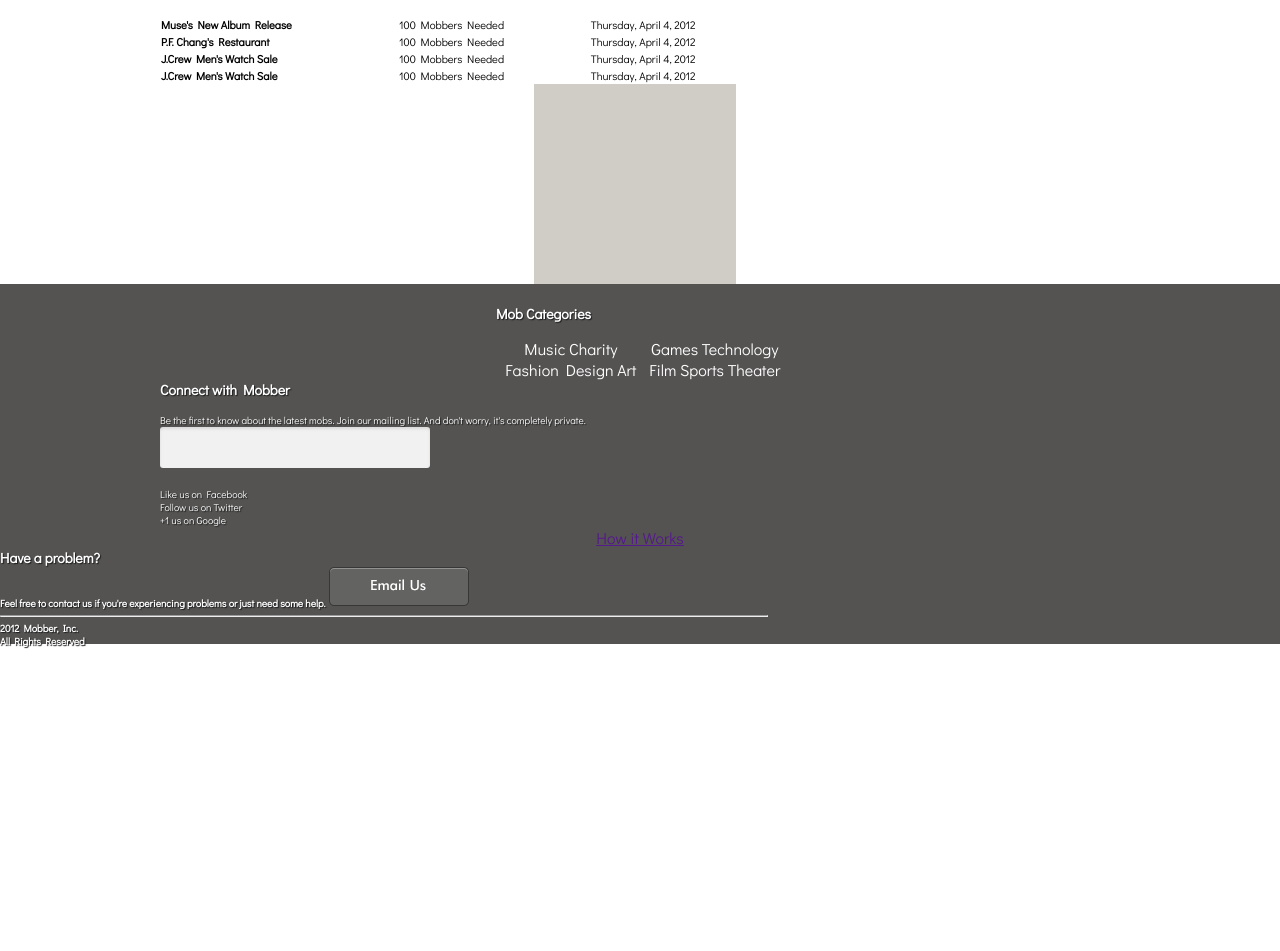
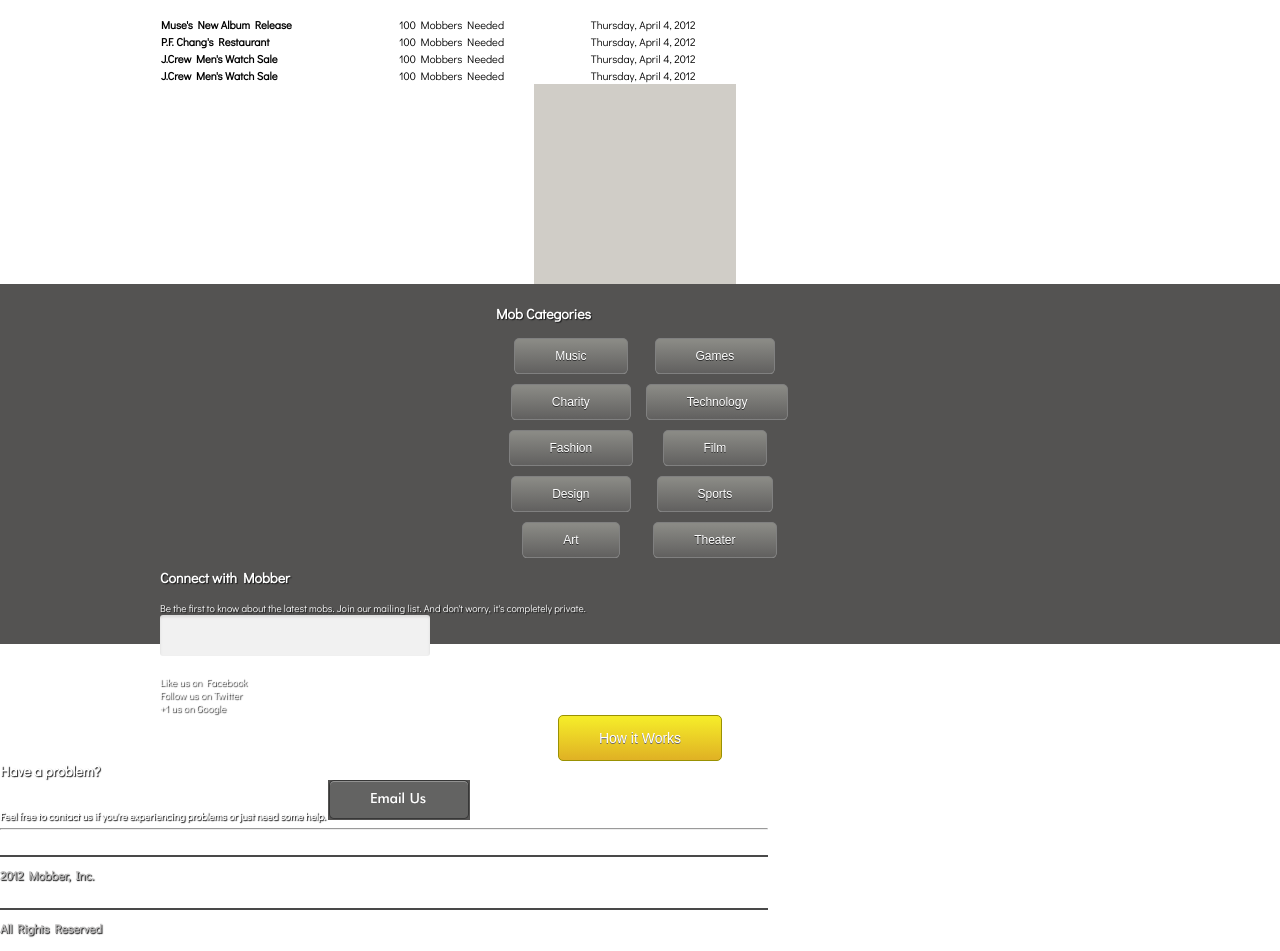
Before and after one commit to annacho/mobber, a plain HTML site: page index.html in a window 1280 px wide. Shown: the part 1147-2098 px from the top of the page. Before the commit the page ends 1810 px from the top, so only its background shows below. Drawn offline with Linux system fonts and the light colour scheme.

Commit message:
Update main.css

```diff
--- a/main.css
+++ b/main.css
@@ -333,8 +333,81 @@ table th{
 	border-bottom: 2px solid #494949;
 }
 
+.grayButton{
+	-moz-box-shadow: 0px 1px 0px -1px #adadad;
+	-webkit-box-shadow: 0px 1px 0px -1px #adadad;
+	box-shadow: 0px 1px 0px -1px #adadad;
+	background:-webkit-gradient(linear, left top, left bottom, color-stop(0.05, #8a8a85), color-stop(1, #61605f));
+	background:-moz-linear-gradient(top, #8a8a85 5%, #61605f 100%);
+	background:-webkit-linear-gradient(top, #8a8a85 5%, #61605f 100%);
+	background:-o-linear-gradient(top, #8a8a85 5%, #61605f 100%);
+	background:-ms-linear-gradient(top, #8a8a85 5%, #61605f 100%);
+	background:linear-gradient(to bottom, #8a8a85 5%, #61605f 100%);
+	filter:progid:DXImageTransform.Microsoft.gradient(startColorstr='#8a8a85', endColorstr='#61605f',GradientType=0);
+	background-color:#8a8a85;
+	-moz-border-radius:5px;
+	-webkit-border-radius:5px;
+	border-radius:5px;
+	border:1px solid #808080;
+	display:inline-block;
+	cursor:pointer;
+	color:#ffffff;
+	font-family:arial;
+	font-size:12px;
+	padding:10px 40px;
+	text-decoration:none;
+	text-shadow:0px 1px 0px #2e2e2e;
+	margin-bottom: 10px;
+}
+
+.grayButton:active{
+	position:relative;
+	top:1px;
+}
+
 #footer .third{
 	width: 30%;
 	display: inline-block;
 	float: right;
 }
+
+.button-size {
+	width: 40px;
+	height: 15px
+	display: inline-block;
+}
+
+.howButton{
+	-moz-box-shadow: 1px 1px 0px 1px #c7c7c7;
+	background:-webkit-gradient(linear, left top, left bottom, color-stop(0.05, #f5eb29), color-stop(1, #e0b124));
+	background:-moz-linear-gradient(top, #f5eb29 5%, #e0b124 100%);
+	background:-webkit-linear-gradient(top, #f5eb29 5%, #e0b124 100%);
+	background:-o-linear-gradient(top, #f5eb29 5%, #e0b124 100%);
+	background:-ms-linear-gradient(top, #f5eb29 5%, #e0b124 100%);
+	background:linear-gradient(to bottom, #f5eb29 5%, #e0b124 100%);
+	filter:progid:DXImageTransform.Microsoft.gradient(startColorstr='#f5eb29', endColorstr='#e0b124',GradientType=0);
+	background-color:#f5eb29;
+	-moz-border-radius:5px;
+	-webkit-border-radius:5px;
+	border-radius:5px;
+	border:1px solid #999102;
+	display:inline-block;
+	cursor:pointer;
+	color:#ffffff;
+	font-family:arial;
+	font-size:14px;
+	padding:14px 40px;
+	text-decoration:none;
+	text-shadow:0px 1px 0px #6b676b;
+}
+
+.copyright{ /*need to adjust later*/
+	color: #BDBCBC;
+	font-size: 12px;
+	line-height: 16px;
+	text-shadow: 1px 1px 1px #1D1D1D;
+	text-align: left;
+	border-top: 2px solid #494949;
+	padding-top: 10px;
+	margin-top: 25px;
+}
```
Lines whose indentation alone changed are shown as unchanged.
